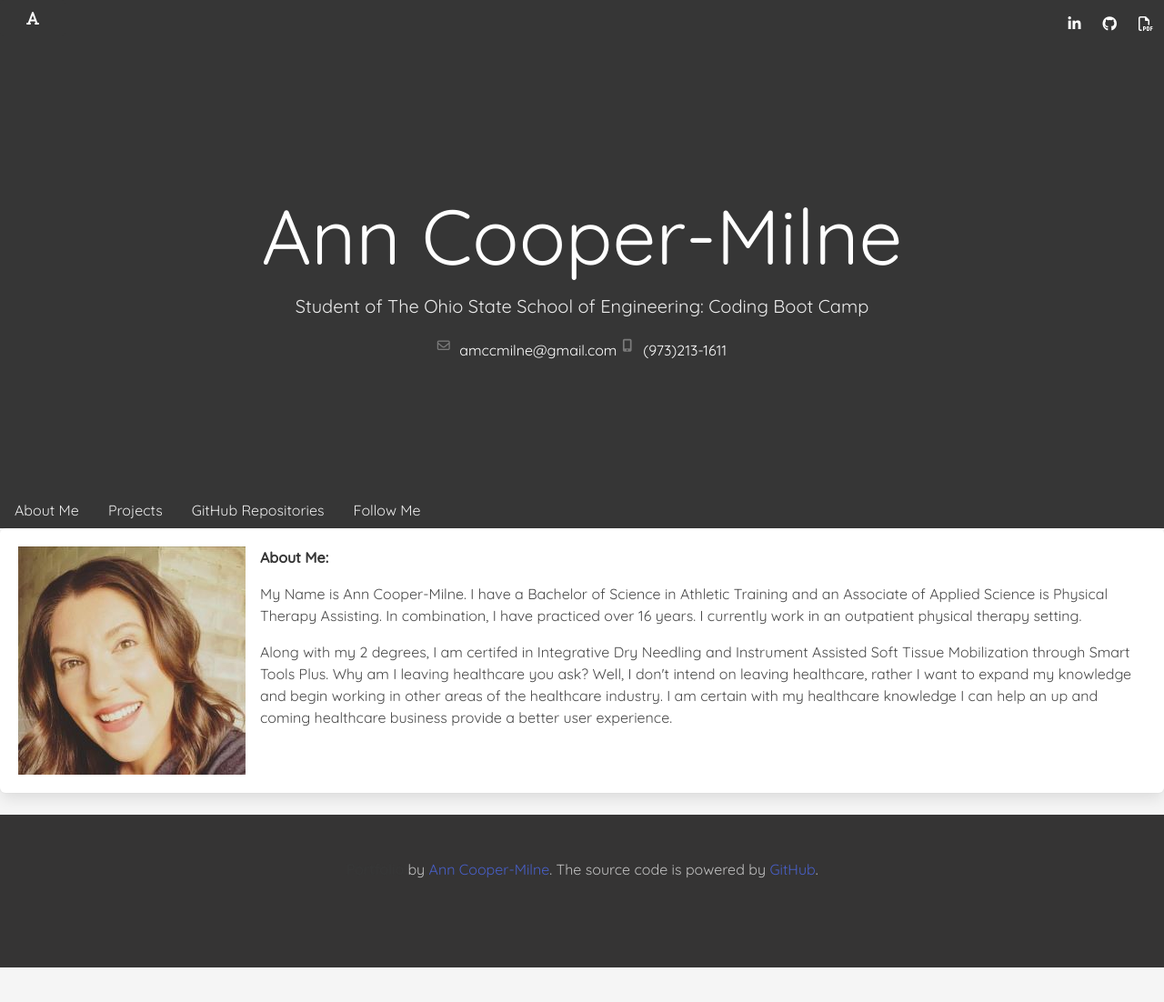
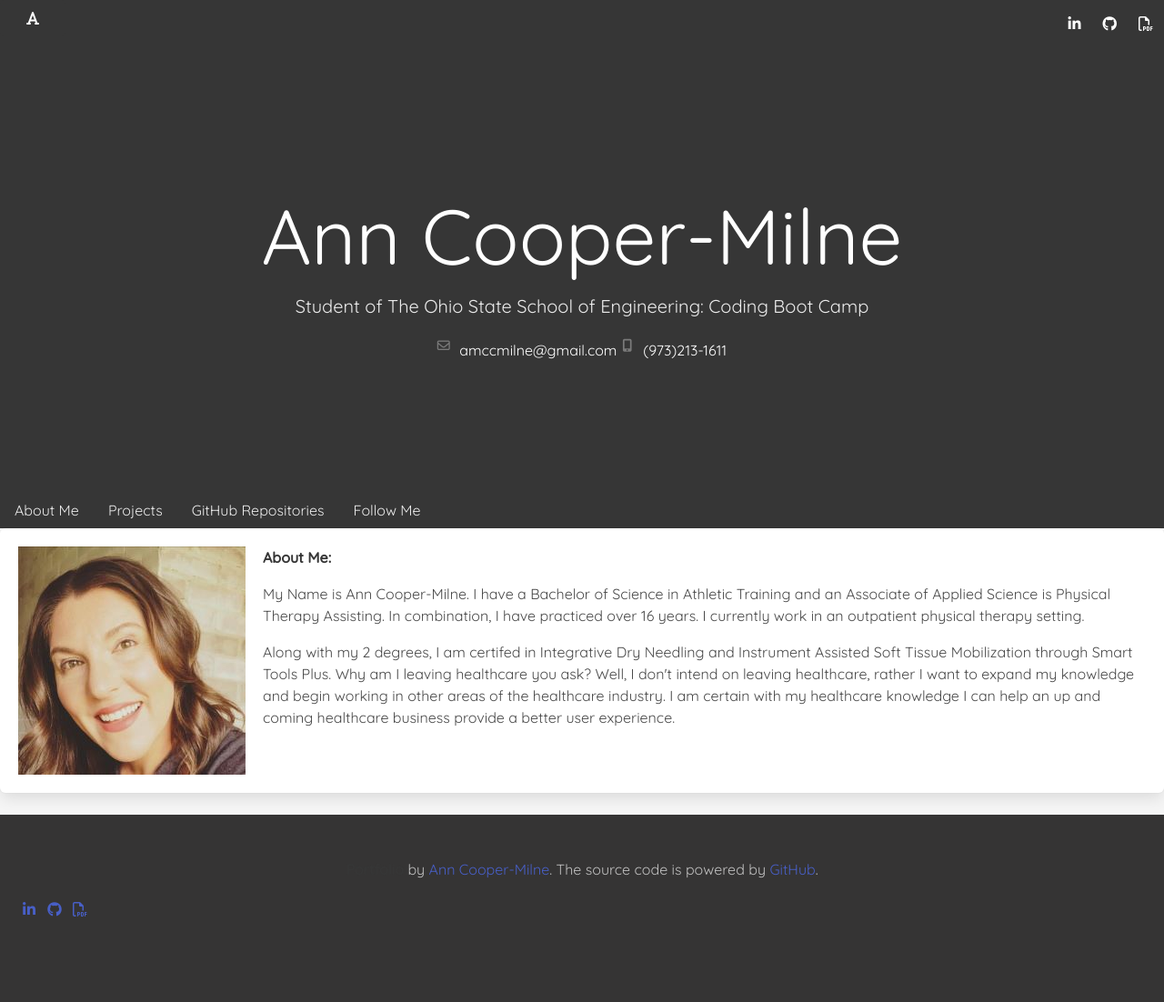
Before and after one commit to amcmilne/Portfolio, a plain HTML site: page index.html in a window 1280 px wide. Shown: the whole page at 91% size. Before the commit the page ends 1064 px from the top, so only its background shows below. Drawn offline with nearby package versions, Linux system fonts and the light colour scheme.

Commit message:
details to HTML

```diff
--- a/index.html
+++ b/index.html
@@ -66,7 +66,7 @@
         <article class="media">
             <div class="media-left">
                 <figure class="image is-224x224">
-                    <img src="./images/amcm.jpg" alt="Image">
+                    <img id="headshot" src="./images/amcm.jpg" alt="headshot">
                 </figure>
             </div>
             <div class="media-content">
@@ -86,7 +86,6 @@
                         I can help an up and coming healthcare business provide a better user experience.</p>
                     </p>
                 </div>
-
             </div>
         </article>
     </div>
@@ -98,6 +97,25 @@
                 <a href="https://github.com/amcmilne">GitHub</a>.
             </p>
         </div>
+        <nav class="level is-mobile">
+            <div class="level-left">
+                <a class="level-item" aria-label="linkedin" href="https://www.linkedin.com/in/amcmilneptaat/">
+                    <span class="icon is-small">
+                        <i class="fab fa-linkedin-in"></i>
+                    </span>
+                </a>
+                <a class="level-item" aria-label="github" href="https://github.com/amcmilne">
+                    <span class="icon is-small">
+                        <i class="fab fa-github"></i>
+                    </span>
+                </a>
+                <a class="level-item" aria-label="resume" href="./RESUME2020pdf.pdf">
+                    <span class="icon is-small">
+                        <i class="far fa-file-pdf"></i>
+                    </span>
+                </a>
+            </div>
+        </nav>
     </footer>
 </body>
 
--- a/style.css
+++ b/style.css
@@ -75,3 +75,6 @@ body {
             opacity: 1;
         }
     }
+    #headshot {
+        float: left; padding: 0px 3px 0px 0px;
+    }
```
Also changed, not shown: githubpages.html (+20 -1 lines), projects.html (+19 -0 lines).
